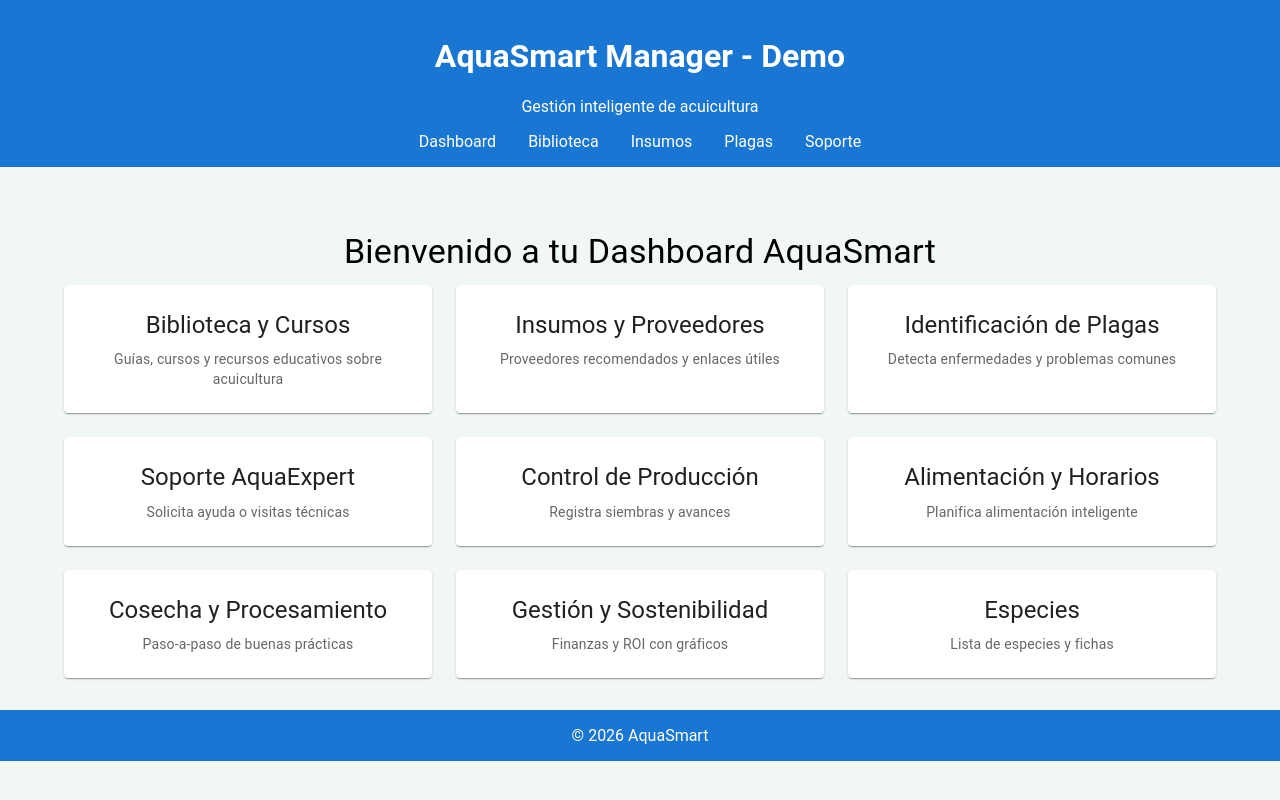
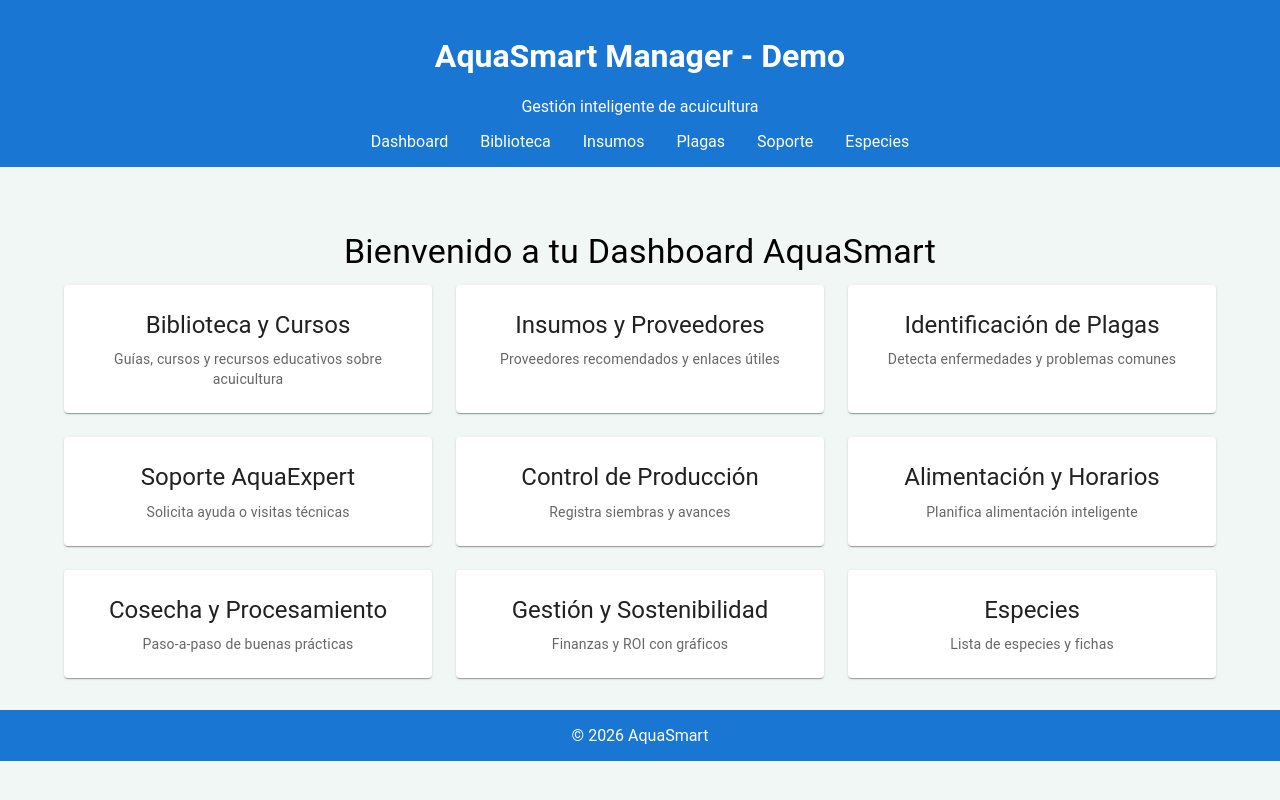
Before and after one commit to Fabianco-ux/aquasmart, a React (Vite) app: page / in a window 1280 px wide. Built offline with nearby package versions, Linux system fonts and the light colour scheme.

Commit message:
feat(nav): añadir enlace 'Especies' al header

```diff
--- a/src/App.tsx
+++ b/src/App.tsx
@@ -28,6 +28,7 @@ function App() {
           <Link to="/insumos" style={{ color: 'white', margin: '0 1rem' }}>Insumos</Link>
           <Link to="/plagas" style={{ color: 'white', margin: '0 1rem' }}>Plagas</Link>
           <Link to="/soporte" style={{ color: 'white', margin: '0 1rem' }}>Soporte</Link>
+          <Link to="/especies" style={{ color: 'white', margin: '0 1rem' }}>Especies</Link>
         </nav>
       </header>
 
```
